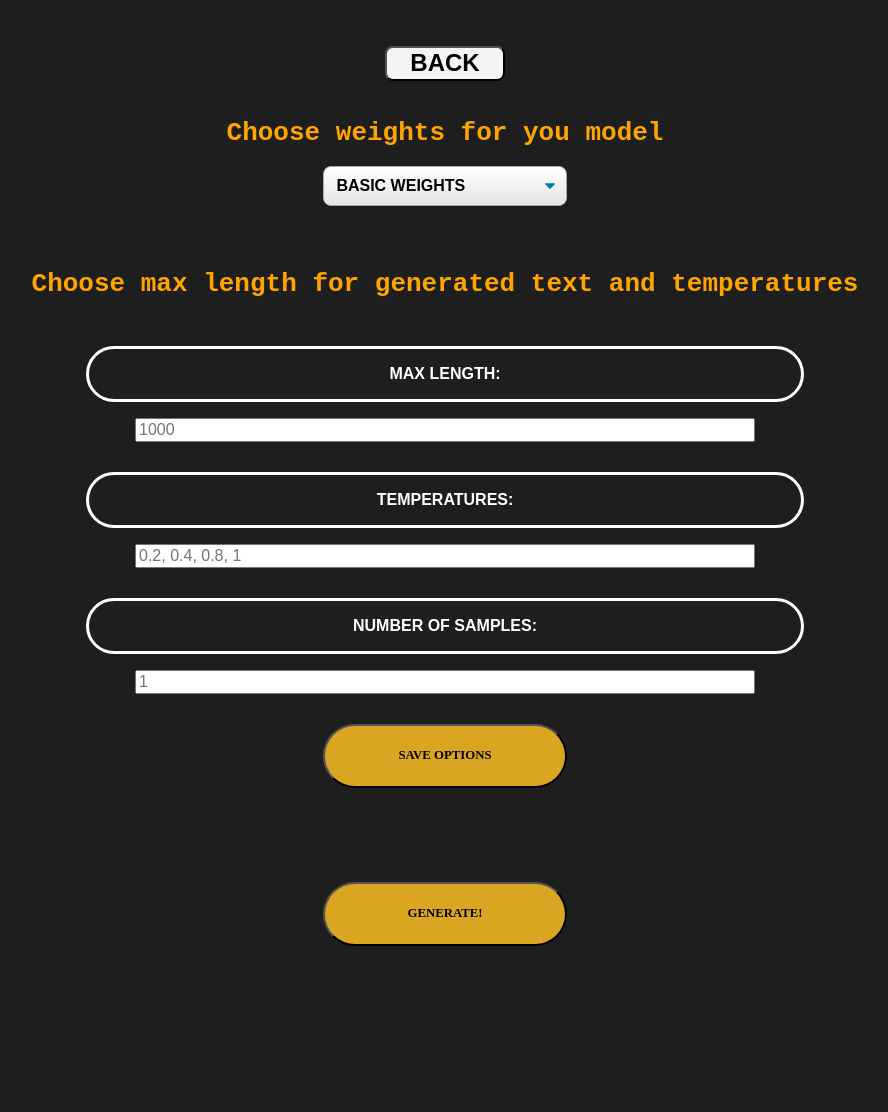
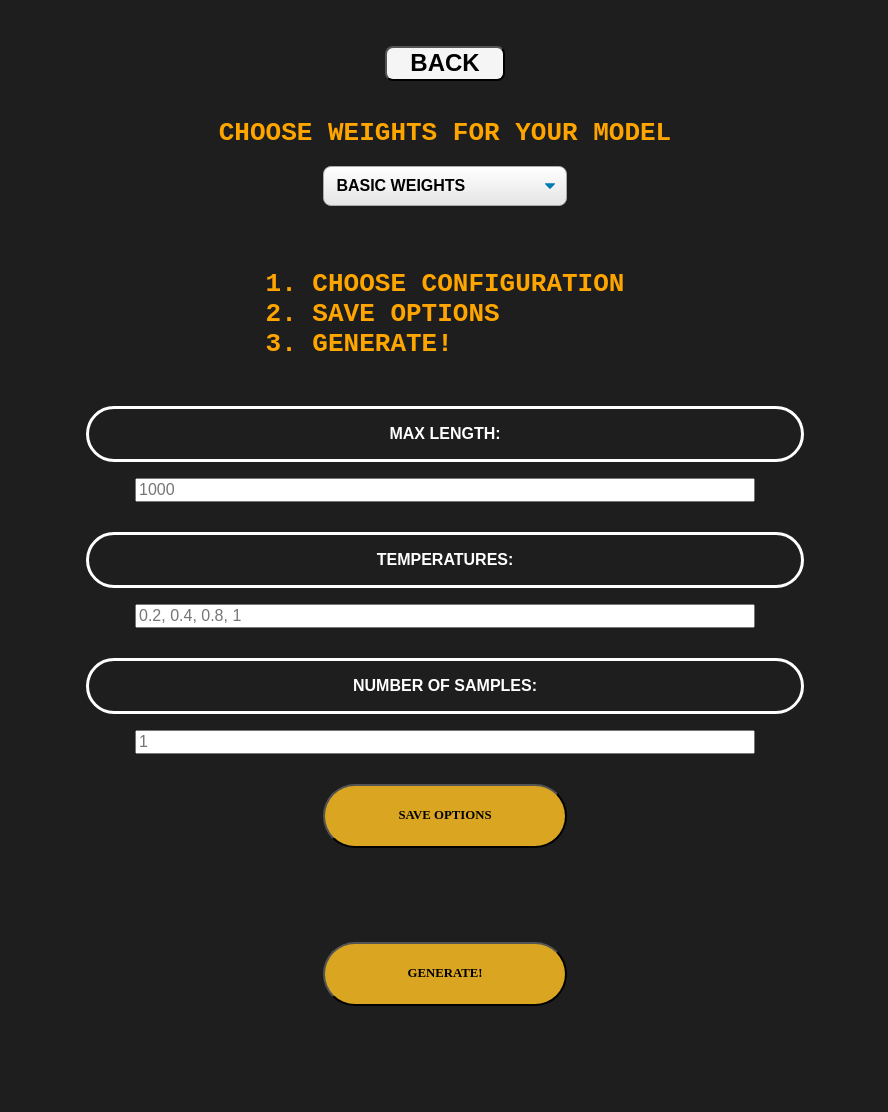
Before and after one commit to Piotrekszmel/Text-Generation-RNN, a Flask app: page / in a window 1280 px wide. Shown: the top 1112 px of the page, without its empty margins (195-1083 px from the left). Before the commit the page ends 1080 px from the top, so only its background shows below. Run offline with Flask 2, Linux system fonts and the light colour scheme.

Commit message:
changed style of index page

```diff
--- a/templates/index.html
+++ b/templates/index.html
@@ -16,7 +16,7 @@
         <div style="padding: 20px;">
             <h1></h1>
             <form style="color: white;" action="/save_options" enctype="application/json" method="POST">
-                <h1 style="color: orange;">Choose weights for you model</h1>
+                <h1 style="color: orange;">CHOOSE WEIGHTS FOR YOUR MODEL</h1>
                 <select class="select-css" name="weightOption">
                         <option style="font-weight: bold;" value="english_128_300LSTM">BASIC WEIGHTS</option>
                         <option style="font-weight: bold;" value="english_128_300LSTM">ENGLISH WEIGHTS</option>
@@ -24,7 +24,12 @@
                         <option style="font-weight: bold;" value="shakespeare_weights">SHAKESPEARE WEIGHTS</option>
                 </select>
                 <br/><br/><br/><br/>
-                <h1 style="color: orange; ">Choose max length for generated text and temperatures</h1>
+
+                <div style="text-align: center;">
+                    <div class="outer">
+                        <h1 style="color: orange; display: inline-block; text-align: left;">1. CHOOSE CONFIGURATION <br/> 2. SAVE OPTIONS <br/> 3. GENERATE!</h1>
+                    </div>
+                </div>
                 <br/><br/>
                 <div class="outer">
                     <label>MAX LENGTH:</label>
```
